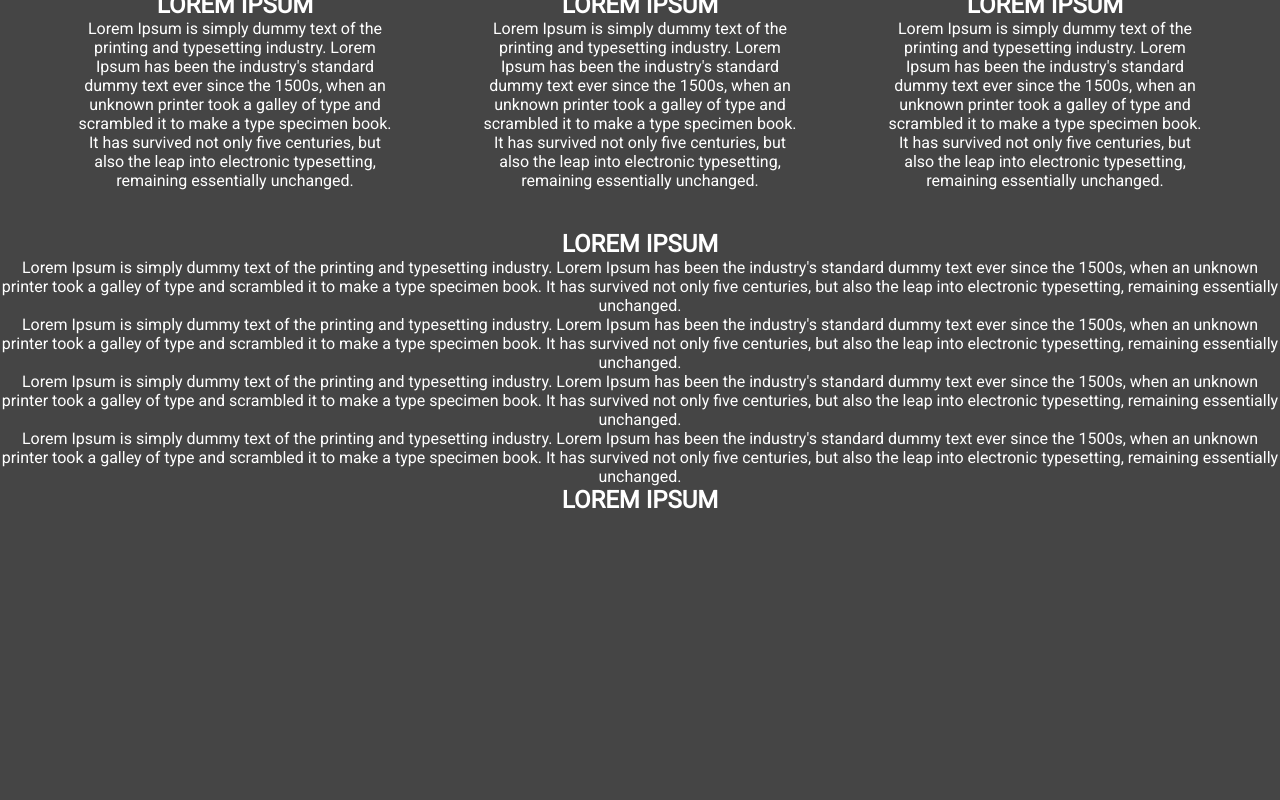
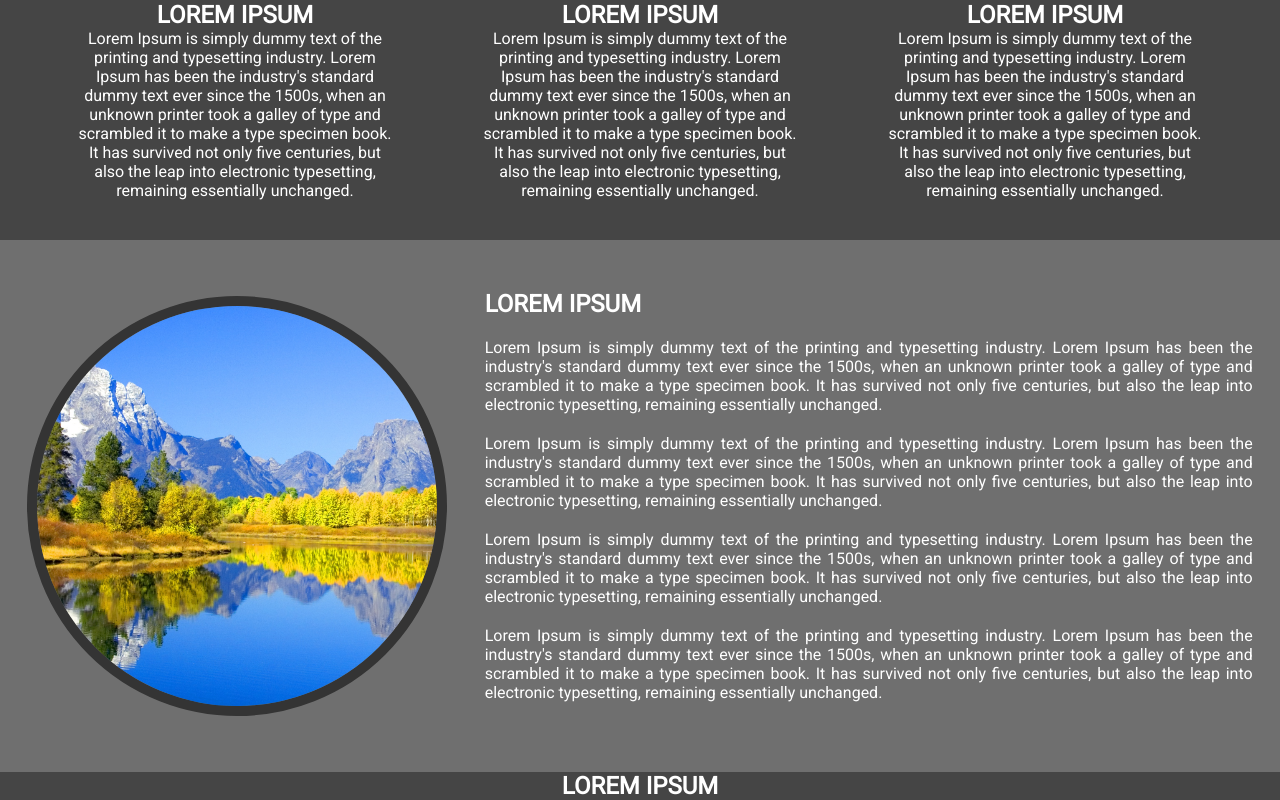
Before and after one commit to fabiojr687/dot_challenge, a plain HTML site: page index.html in a window 1280 px wide. Shown: the part 1267-2067 px from the top of the page. Before the commit the page ends 1781 px from the top, so only its background shows below. Drawn offline with Linux system fonts and the light colour scheme.

Commit message:
tertiary-section css fixed width height

```diff
--- a/index.css
+++ b/index.css
@@ -17,7 +17,7 @@ body {
     text-transform: uppercase;
 }
 
-/* main section */
+/* main-section */
 
 .main-section {
     min-width: 250px;
@@ -62,7 +62,7 @@ body {
 }
 
 .secondary-section img {
-    border: 5px solid #6F6F6F;
+    border: 10px solid #6F6F6F;
 }
 
 @media screen and (max-width: 900px) {
@@ -76,3 +76,70 @@ body {
         width: 80vw;
     }
 }
+
+/* tertiary-section */
+
+.tertiary-section {
+    background-color: #6f6f6f;
+    display: flex;
+    justify-content: space-evenly;
+    flex-wrap: wrap;
+    padding-top: 40px;
+    padding-bottom: 40px;
+}
+
+.tertiary-section img {
+    height: 400px;
+    width: 400px;
+    border: 10px solid #343434;
+    border-radius: 50%;
+    align-self: center;
+    margin: 10px;
+}
+
+.tertiary-section-texts {
+    max-width: 60vw;
+    min-width: 400px;
+    text-align: justify;
+    margin: 10px;
+}
+
+.tertiary-section p {
+    margin-top: 20px;
+    margin-bottom: 20px;
+}
+
+@media screen and (max-width: 1200px) {
+    .tertiary-section img {
+        height: 300px;
+        width: 300px;
+    }
+}
+
+@media screen and (max-width: 950px) {
+    .tertiary-section img {
+        height: 500px;
+        width: 500px;
+    }
+    .tertiary-section-texts {
+        max-width: 90vw;
+    }
+}
+
+@media screen and (max-width: 550px) {
+    .tertiary-section img {
+        height: 300px;
+        width: 300px;
+    }
+}
+
+@media screen and (max-width: 450px) {
+    .tertiary-section img {
+        height: 250px;
+        width: 250px;
+    }
+
+    .tertiary-section-texts {
+       min-width: 250px;
+    }
+}
--- a/index.html
+++ b/index.html
@@ -11,7 +11,8 @@
 </head>
 
 <body>
-    <section class="main-section"> <!-- main section start -->
+    <section class="main-section">
+        <!-- main section start -->
         <img class="main-section-image" src="src\images\photo.jpg" />
         <div class="main-section-titles">
             <h1 class="uppercase main-section-title">Lorem Ipsum</h1>
@@ -20,7 +21,8 @@
         </div>
     </section> <!-- main section end -->
 
-    <section class="secondary-section"> <!-- secondary section start -->
+    <section class="secondary-section">
+        <!-- secondary section start -->
         <div class="secondary-section-item">
             <img class="main-section-image" src="src\images\photo.jpg" />
             <h2 class="uppercase">Lorem Ipsum</h2>
@@ -58,33 +60,41 @@
         </div>
     </section> <!-- secondary section end -->
 
-    <section>
+    <section class="tertiary-section">
+        <!-- tertiary section start -->
+        <img class="main-section-image" src="src\images\photo1.jpg" />
+        <div class="tertiary-section-texts">
             <h2 class="uppercase">Lorem Ipsum</h2>
             <p>Lorem Ipsum is simply dummy text of the printing and typesetting industry. Lorem Ipsum has been the
                 industry's
-            standard dummy text ever since the 1500s, when an unknown printer took a galley of type and scrambled it to
+                standard dummy text ever since the 1500s, when an unknown printer took a galley of type and scrambled it
+                to
                 make a type specimen book. It has survived not only five centuries, but also the leap into electronic
                 typesetting, remaining essentially unchanged.
             </p>
             <p>Lorem Ipsum is simply dummy text of the printing and typesetting industry. Lorem Ipsum has been the
                 industry's
-            standard dummy text ever since the 1500s, when an unknown printer took a galley of type and scrambled it to
+                standard dummy text ever since the 1500s, when an unknown printer took a galley of type and scrambled it
+                to
                 make a type specimen book. It has survived not only five centuries, but also the leap into electronic
                 typesetting, remaining essentially unchanged.
             </p>
             <p>Lorem Ipsum is simply dummy text of the printing and typesetting industry. Lorem Ipsum has been the
                 industry's
-            standard dummy text ever since the 1500s, when an unknown printer took a galley of type and scrambled it to
+                standard dummy text ever since the 1500s, when an unknown printer took a galley of type and scrambled it
+                to
                 make a type specimen book. It has survived not only five centuries, but also the leap into electronic
                 typesetting, remaining essentially unchanged.
             </p>
             <p>Lorem Ipsum is simply dummy text of the printing and typesetting industry. Lorem Ipsum has been the
                 industry's
-            standard dummy text ever since the 1500s, when an unknown printer took a galley of type and scrambled it to
+                standard dummy text ever since the 1500s, when an unknown printer took a galley of type and scrambled it
+                to
                 make a type specimen book. It has survived not only five centuries, but also the leap into electronic
                 typesetting, remaining essentially unchanged.
             </p>
-    </section>
+        </div>
+    </section> <!-- tertiary section end -->
     <footer>
         <h2 class="uppercase">Lorem Ipsum</h2>
     </footer>
```
Also changed, not shown: src/images/photo1.jpg (added). Lines whose indentation alone changed are shown as unchanged.
